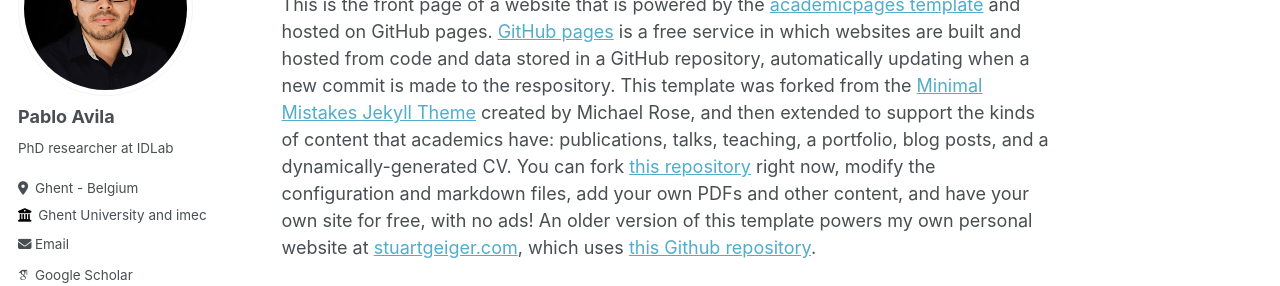
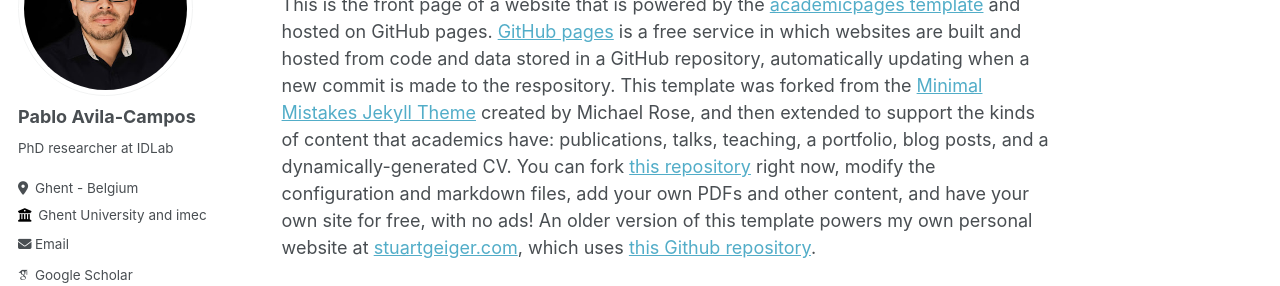
Before and after one commit to pavilac/pavilac.github.io, a Jekyll site: the page built from _pages/about.md, in a window 1280 px wide. Shown: the part 165-451 px from the top of the page. Built offline with Jekyll 4.4.1, drawn with Linux system fonts in a browser that asks for light colours; some web fonts are replaced.

Commit message:
Update _config.yml

```diff
--- a/_config.yml
+++ b/_config.yml
@@ -22,7 +22,7 @@ repository               : "pavilac/pavilac.github.io"
 author:
   # Biographic information
   avatar           : "profile.png"
-  name             : "Pablo Avila"
+  name             : "Pablo Avila-Campos"
   pronouns         : # example: "she/her"
   bio              : "PhD researcher at IDLab"
   location         : "Ghent - Belgium"
```
